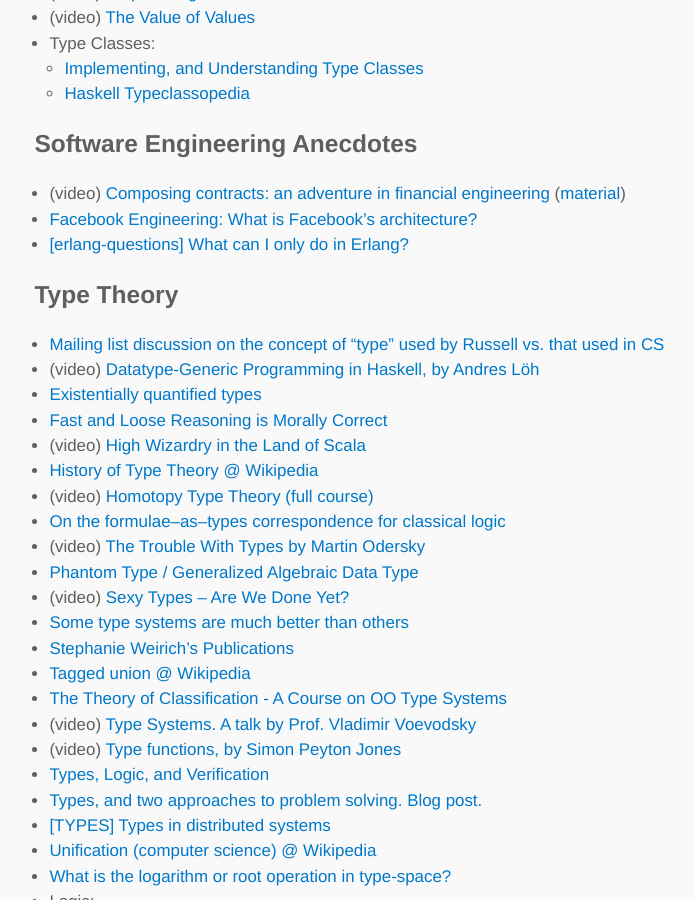
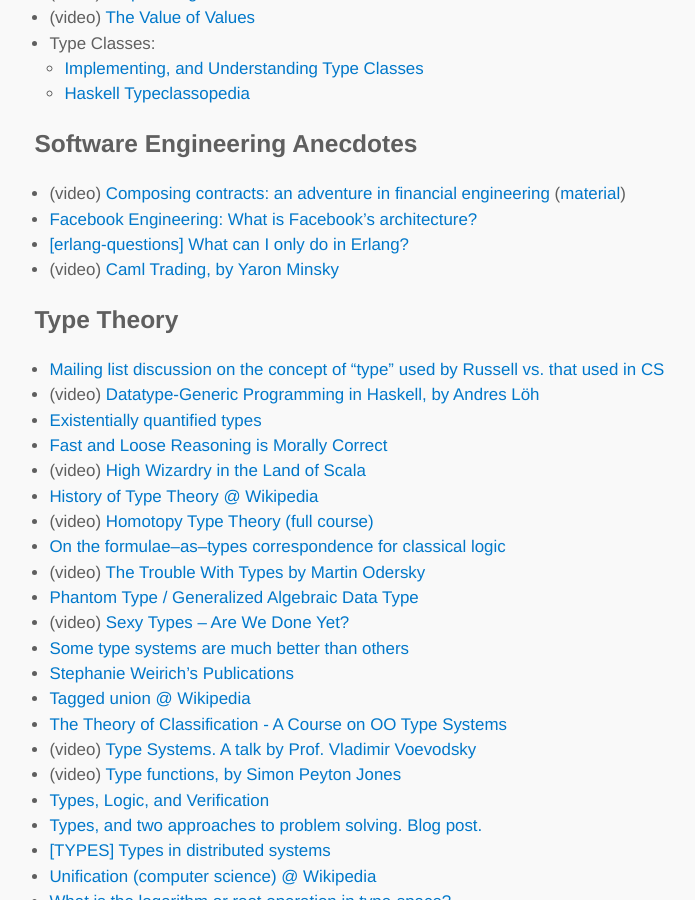
Before and after one commit to lambdatoast/lambdatoast.github.com, a Jekyll site: the page built from cs-resources/index.md, in a window 1280 px wide and 900 px high, scrolled down 7298 px. Shown: the whole window, without its empty margins (200-895 px from the left). Built offline with Jekyll 4.4.1, drawn with Linux system fonts in a browser that asks for light colours.

Commit message:
Add link to Caml Trading video.

```diff
--- a/cs-resources/index.md
+++ b/cs-resources/index.md
@@ -263,6 +263,7 @@
   - (video) [Composing contracts: an adventure in financial engineering](http://ulf.wiger.net/weblog/2008/02/29/simon-peyton-jones-composing-contracts-an-adventure-in-financial-engineering/) ([material](http://research.microsoft.com/en-us/um/people/simonpj/papers/financial-contracts/contracts-icfp.htm))
   - [Facebook Engineering: What is Facebook's architecture?](http://getprismatic.com/story/1408093361209?comment-id=22535566673427&share=MTk5Nw.MTQwODA5MzM2MTIwOQ.GdjiKbXF29UTKMmMMwc-h5tsMxQ)
   - [[erlang-questions] What can I only do in Erlang?](http://erlang.org/pipermail/erlang-questions/2014-November/081570.html)
+  - (video) [Caml Trading, by Yaron Minsky](http://vimeo.com/14317442)
 
 ## Type Theory
   - [Mailing list discussion on the concept of "type" used by Russell vs. that used in CS](http://lists.seas.upenn.edu/pipermail/types-list/2014/001745.html)
```
